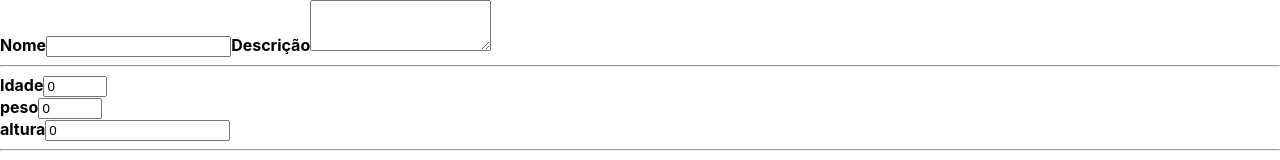
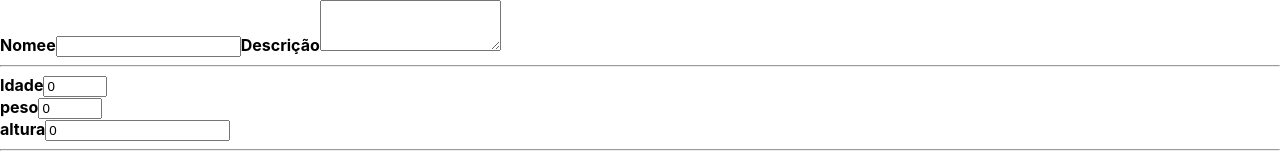
Before and after one commit to SchulzMatheus/sedentarismHelper, a React (Create React App) app: page / in a window 1280 px wide. Shown: the top 160 px of the page. Built offline with nearby package versions, Linux system fonts and the light colour scheme.

Commit message:
just to deploy

```diff
--- a/src/Components/form.jsx
+++ b/src/Components/form.jsx
@@ -11,7 +11,7 @@ export default class Form extends Component {
       <form className="form form-group" action="get">
         <div className="form-group nameText">
           <label htmlFor="userName">
-            <strong>Nome</strong>
+            <strong>Nomee</strong>
             <input
               className="form-control"
               type="text"
```
